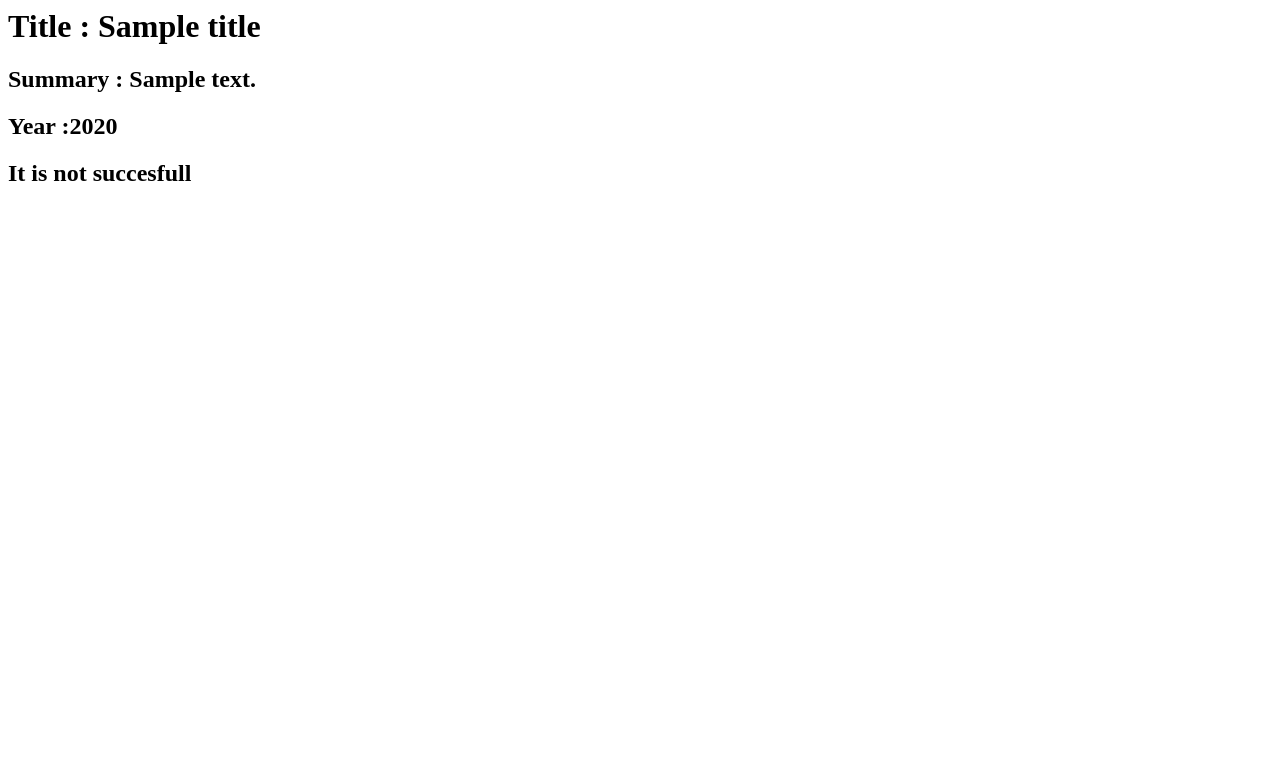
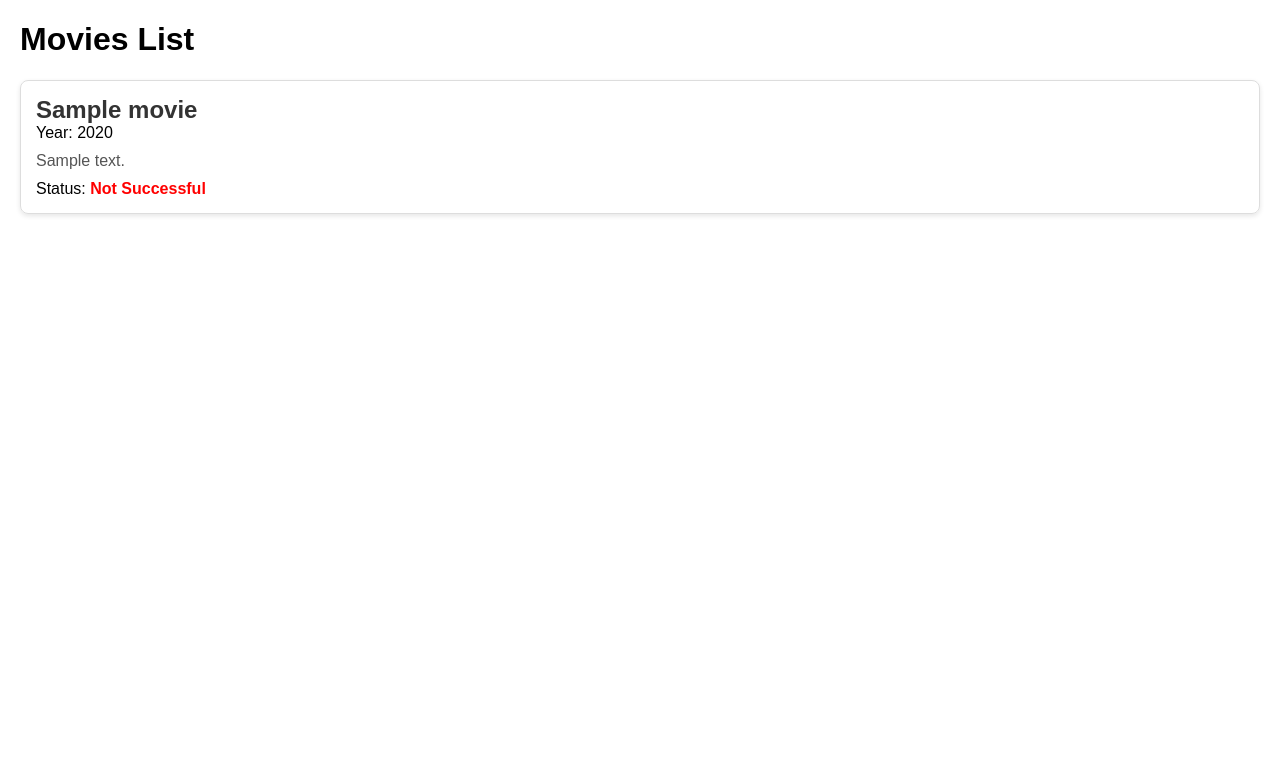
Before and after one commit to Ajithpmdwaraka/inception-django, a Django app: template mydjango/template/hello.html in a window 1280 px wide. Shown: the top 779 px of the page. Run offline with Django 5.2, Linux system fonts and the light colour scheme; the template is opened without the code that fills it: most values are stand-ins (such as "Sample title", 1, 10 or a date in 2020).

Commit message:
Movie Data Displayed

```diff
--- a/mydjango/myapp/views.py
+++ b/mydjango/myapp/views.py
@@ -12,10 +12,10 @@ def helloWorld(request):
                 "success": False,
             },
             {
-                "title": "Godfather",
-                "year": 1990,
+                "title": "Titanic",
+                "year": 2000,
                 "summary": "It is a classic mafia film.",
-                "success": False,
+                "success": True,
             },
             {
                 "title": "Godfather",
--- a/mydjango/template/hello.html
+++ b/mydjango/template/hello.html
@@ -1,8 +1,54 @@
-<h1>Title : {{title}}</h1>
-<h2>Summary : {{Summary}}</h2>
-<h2>Year :{{Year}}</h2>
-{% if success %}
-<p>Movie was successfull</p>
-{% else %}
-<h2>It is not succesfull</h2>
-{% endif %}
+<!DOCTYPE html>
+<html lang="en">
+<head>
+    <meta charset="UTF-8">
+    <meta name="viewport" content="width=device-width, initial-scale=1.0">
+    <title>Movies List</title>
+    <style>
+        body {
+            font-family: Arial, sans-serif;
+            margin: 20px;
+        }
+        .movie-container {
+            margin-bottom: 20px;
+            padding: 15px;
+            border: 1px solid #ddd;
+            border-radius: 8px;
+            box-shadow: 0px 2px 5px rgba(0, 0, 0, 0.1);
+        }
+        .title {
+            font-size: 1.5em;
+            font-weight: bold;
+            color: #333;
+        }
+        .summary {
+            margin: 10px 0;
+            color: #555;
+        }
+        .success {
+            color: green;
+            font-weight: bold;
+        }
+        .failure {
+            color: red;
+            font-weight: bold;
+        }
+    </style>
+</head>
+<body>
+    <h1>Movies List</h1>
+    {% for movie in movies %}
+        <div class="movie-container">
+            <div class="title">{{ movie.title }}</div>
+            <div>Year: {{ movie.year }}</div>
+            <div class="summary">{{ movie.summary }}</div>
+            <div>
+                Status:
+                <span class="{% if movie.success %}success{% else %}failure{% endif %}">
+                    {% if movie.success %}Successful{% else %}Not Successful{% endif %}
+                </span>
+            </div>
+        </div>
+    {% endfor %}
+</body>
+</html>
```
